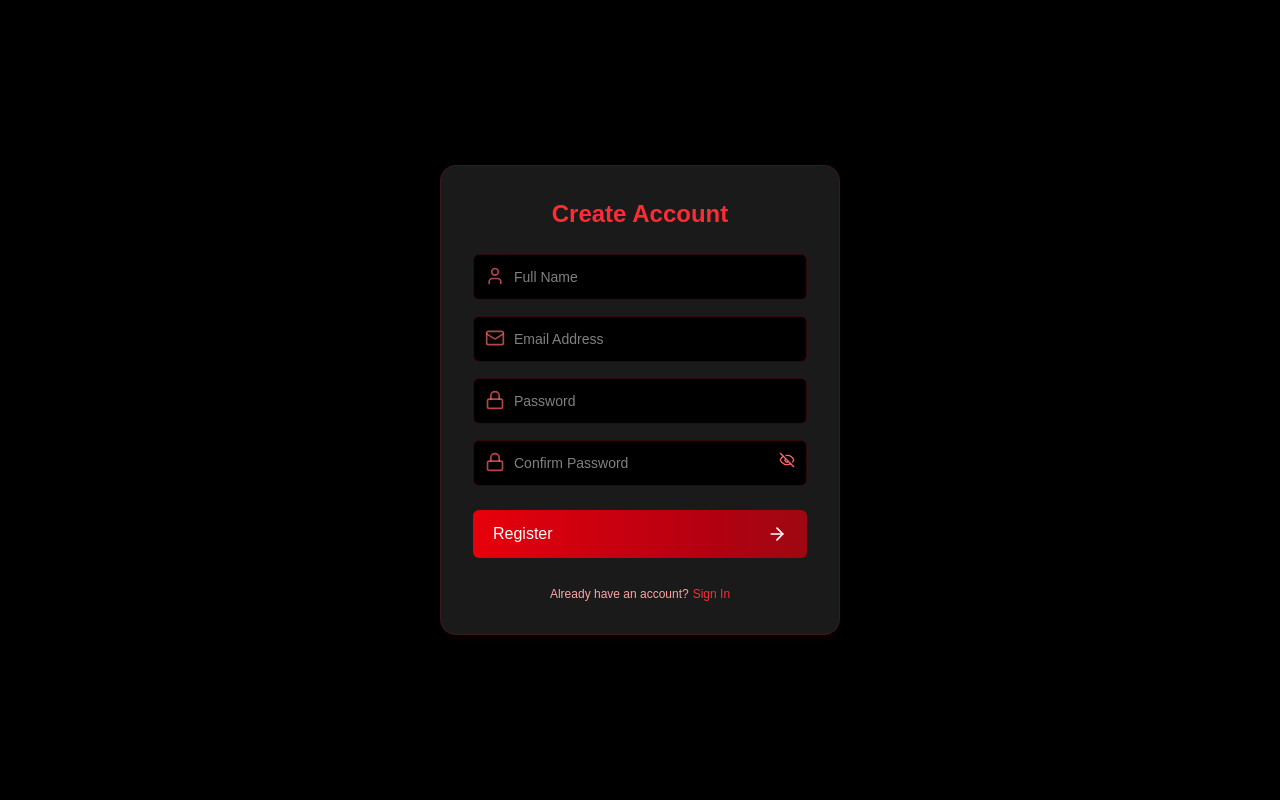
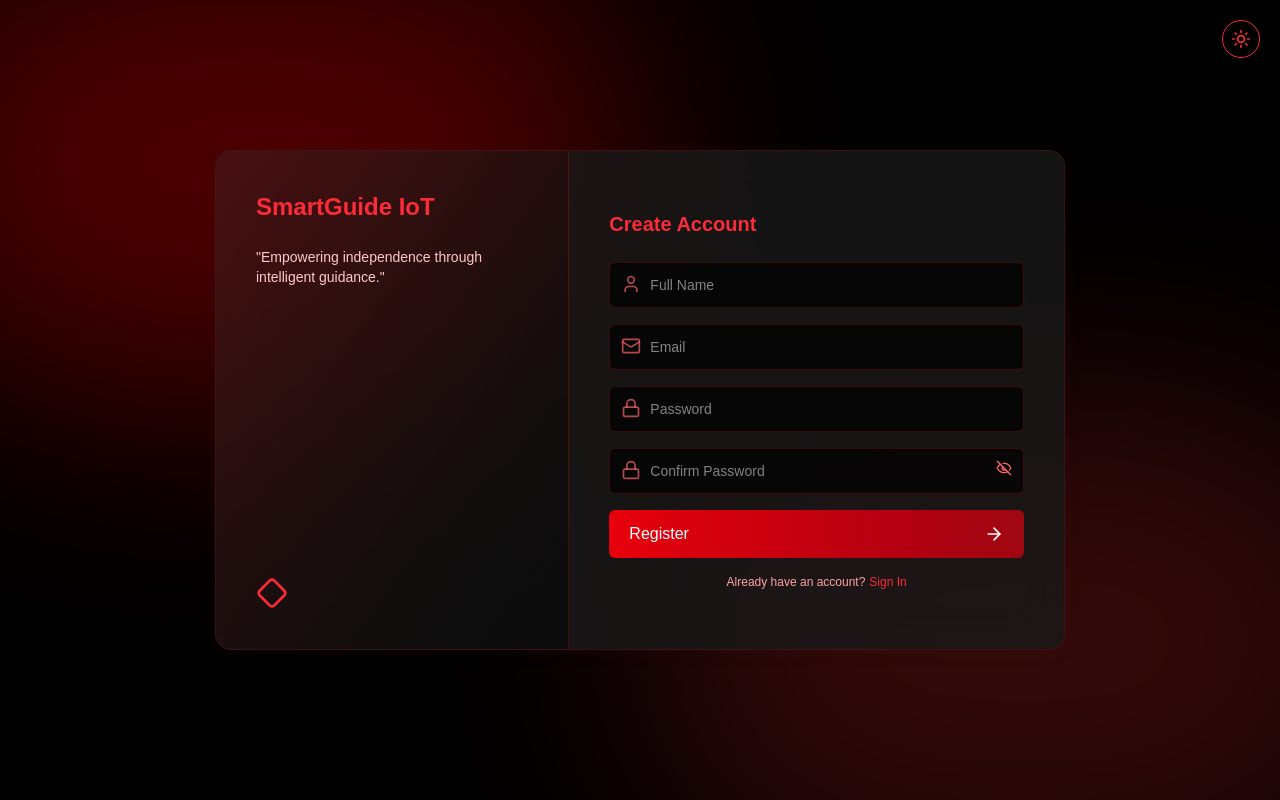
Before and after one commit to Rocelll20/smart-guide-reactjs, a React (Vite) app: page /signup in a window 1280 px wide. Built offline with nearby package versions, Linux system fonts and the light colour scheme.

Commit message:
Signup Update

```diff
--- a/src/pages/SignUp.tsx
+++ b/src/pages/SignUp.tsx
@@ -1,9 +1,12 @@
 import React, { useState } from "react";
 import { Link, useNavigate } from "react-router-dom";
-import { User, Mail, Lock, Eye, EyeOff, ArrowRight } from "lucide-react";
+import { User, Mail, Lock, Eye, EyeOff, ArrowRight, Diamond } from "lucide-react";
+import { useDarkMode } from "../context/DarkModeContext";
+import DarkModeToggle from "../components/DarkModeToggle";
 
 export default function SignUp() {
   const navigate = useNavigate();
+  const { darkMode } = useDarkMode();
 
   const [form, setForm] = useState({
     name: "",
@@ -36,106 +39,154 @@ export default function SignUp() {
     setError("");
     setLoading(true);
 
-    // simulate success (UX improvement)
     setTimeout(() => {
-      navigate("/"); // go back to SignIn page
+      navigate("/");
     }, 800);
   };
 
   return (
-    <div className="min-h-screen flex items-center justify-center bg-black text-white px-4">
-      <div className="w-full max-w-[400px] bg-[#1a1a1a] p-8 rounded-2xl shadow-xl border border-red-900/30">
+    <div
+      className={`min-h-screen flex items-center justify-center relative overflow-hidden transition-colors duration-500 ${
+        darkMode ? "bg-black" : "bg-white"
+      }`}
+    >
+      {/* Ambient Glow */}
+      {darkMode && (
+        <>
+          <div className="absolute top-[-10%] left-[-10%] w-[60%] h-[60%] bg-red-700 blur-[120px] opacity-40 rounded-full"></div>
+          <div className="absolute bottom-[-10%] right-[-10%] w-[60%] h-[60%] bg-red-900 blur-[120px] opacity-40 rounded-full"></div>
+        </>
+      )}
 
-        {/* TITLE */}
-        <h2 className="text-2xl font-bold text-red-500 mb-6 text-center">
+      {/* Toggle */}
+      <div className="absolute top-5 right-5 z-20">
+        <DarkModeToggle />
+      </div>
+
+      <div
+        className={`relative flex flex-col md:flex-row w-full max-w-[850px] min-h-[500px] mx-4 rounded-2xl shadow-2xl overflow-hidden backdrop-blur-xl border border-red-900/30 ${
+          darkMode ? "bg-[#1a1a1a]/80" : "bg-gray-50"
+        }`}
+      >
+        {/* LEFT PANEL */}
+        <div
+          className={`w-full md:w-5/12 p-10 flex flex-col justify-between border-r border-red-900/30 ${
+            darkMode
+              ? "bg-gradient-to-br from-red-600/20 to-black/40 text-red-100"
+              : "bg-gradient-to-br from-red-50 to-white text-red-700"
+          }`}
+        >
+          <div>
+
+            <h1 className={`text-2xl font-bold mb-6 ${darkMode ? "text-red-500" : "text-red-600"}`}>
+              SmartGuide IoT
+            </h1>
+            <p className={`text-sm ${darkMode ? "text-red-200" : "text-red-600"}`}>
+              "Empowering independence through intelligent guidance."
+            </p>
+          </div>
+
+          <Diamond className={`w-8 h-8 ${darkMode ? "text-red-500" : "text-red-600"}`} />
+        </div>
+
+        {/* RIGHT PANEL */}
+        <div className="w-full md:w-7/12 p-10 flex flex-col justify-center">
+          <h2 className={`text-xl font-bold mb-6 ${darkMode ? "text-red-500" : "text-red-600"}`}>
             Create Account
           </h2>
 
-        {error && (
-          <div className="mb-4 text-red-400 text-sm text-center">
-            {error}
-          </div>
-        )}
+          {error && <div className="mb-4 text-red-400 text-sm">{error}</div>}
 
           <form onSubmit={handleSubmit} className="flex flex-col gap-4">
 
-          {/* FULL NAME */}
+            {/* NAME */}
             <div className="relative">
-            <User className="absolute left-3 top-3 h-5 w-5 text-red-400/70" />
+              <User className={`absolute left-3 top-3 h-5 w-5 ${darkMode ? "text-red-400/70" : "text-red-500/70"}`} />
               <input
                 type="text"
                 name="name"
                 placeholder="Full Name"
                 value={form.name}
                 onChange={handleChange}
-              className="w-full pl-10 pr-4 py-3 rounded-lg bg-black border border-red-900/40 text-white text-sm"
+                className={`w-full pl-10 pr-4 py-3 rounded-lg text-sm ${
+                  darkMode
+                    ? "bg-black/70 border border-red-900/40 text-white"
+                    : "bg-white border border-red-200 text-[#7a1f1f]"
+                }`}
               />
             </div>
 
             {/* EMAIL */}
             <div className="relative">
-            <Mail className="absolute left-3 top-3 h-5 w-5 text-red-400/70" />
+              <Mail className={`absolute left-3 top-3 h-5 w-5 ${darkMode ? "text-red-400/70" : "text-red-500/70"}`} />
               <input
                 type="email"
                 name="email"
-              placeholder="Email Address"
+                placeholder="Email"
                 value={form.email}
                 onChange={handleChange}
-              className="w-full pl-10 pr-4 py-3 rounded-lg bg-black border border-red-900/40 text-white text-sm"
+                className={`w-full pl-10 pr-4 py-3 rounded-lg text-sm ${
+                  darkMode
+                    ? "bg-black/70 border border-red-900/40 text-white"
+                    : "bg-white border border-red-200 text-[#7a1f1f]"
+                }`}
               />
             </div>
 
             {/* PASSWORD */}
             <div className="relative">
-            <Lock className="absolute left-3 top-3 h-5 w-5 text-red-400/70" />
+              <Lock className={`absolute left-3 top-3 h-5 w-5 ${darkMode ? "text-red-400/70" : "text-red-500/70"}`} />
               <input
                 type={showPassword ? "text" : "password"}
                 name="password"
                 placeholder="Password"
                 value={form.password}
                 onChange={handleChange}
-              className="w-full pl-10 pr-10 py-3 rounded-lg bg-black border border-red-900/40 text-white text-sm"
+                className={`w-full pl-10 pr-10 py-3 rounded-lg text-sm ${
+                  darkMode
+                    ? "bg-black/70 border border-red-900/40 text-white"
+                    : "bg-white border border-red-200 text-[#7a1f1f]"
+                }`}
               />
             </div>
 
-          {/* CONFIRM PASSWORD */}
+            {/* CONFIRM */}
             <div className="relative">
-            <Lock className="absolute left-3 top-3 h-5 w-5 text-red-400/70" />
+              <Lock className={`absolute left-3 top-3 h-5 w-5 ${darkMode ? "text-red-400/70" : "text-red-500/70"}`} />
               <input
                 type={showPassword ? "text" : "password"}
                 name="confirmPassword"
                 placeholder="Confirm Password"
                 value={form.confirmPassword}
                 onChange={handleChange}
-              className="w-full pl-10 pr-10 py-3 rounded-lg bg-black border border-red-900/40 text-white text-sm"
+                className={`w-full pl-10 pr-10 py-3 rounded-lg text-sm ${
+                  darkMode
+                    ? "bg-black/70 border border-red-900/40 text-white"
+                    : "bg-white border border-red-200 text-[#7a1f1f]"
+                }`}
               />
 
-            {/* TOGGLE */}
               <button
                 type="button"
                 onClick={() => setShowPassword(!showPassword)}
                 className="absolute right-3 top-3"
               >
-              {showPassword ? (
-                <Eye className="h-4 w-4 text-red-400" />
-              ) : (
-                <EyeOff className="h-4 w-4 text-red-400" />
-              )}
+                {showPassword ? <Eye className="h-4 w-4 text-red-400" /> : <EyeOff className="h-4 w-4 text-red-400" />}
               </button>
             </div>
 
-          {/* SUBMIT */}
+            {/* BUTTON */}
             <button
               type="submit"
               disabled={loading}
-            className="w-full bg-gradient-to-r from-red-600 to-red-800 text-white py-3 rounded-lg flex justify-between items-center px-5 mt-2"
+              className="w-full bg-gradient-to-r from-red-600 to-red-800 text-white py-3 rounded-lg flex justify-between items-center px-5"
             >
               <span>{loading ? "Creating..." : "Register"}</span>
               <ArrowRight className="w-5 h-5" />
             </button>
 
-          {/* SIGN IN LINK */}
-          <p className="text-xs text-center text-red-300 mt-3">
+            {/* LINK */}
+            <p className={`text-xs text-center ${darkMode ? "text-red-300" : "text-red-600"}`}>
               Already have an account?
               <Link to="/" className="ml-1 text-red-500 hover:underline">
                 Sign In
@@ -144,5 +195,6 @@ export default function SignUp() {
           </form>
         </div>
       </div>
+    </div>
   );
 }
```
Lines whose indentation alone changed are shown as unchanged.
